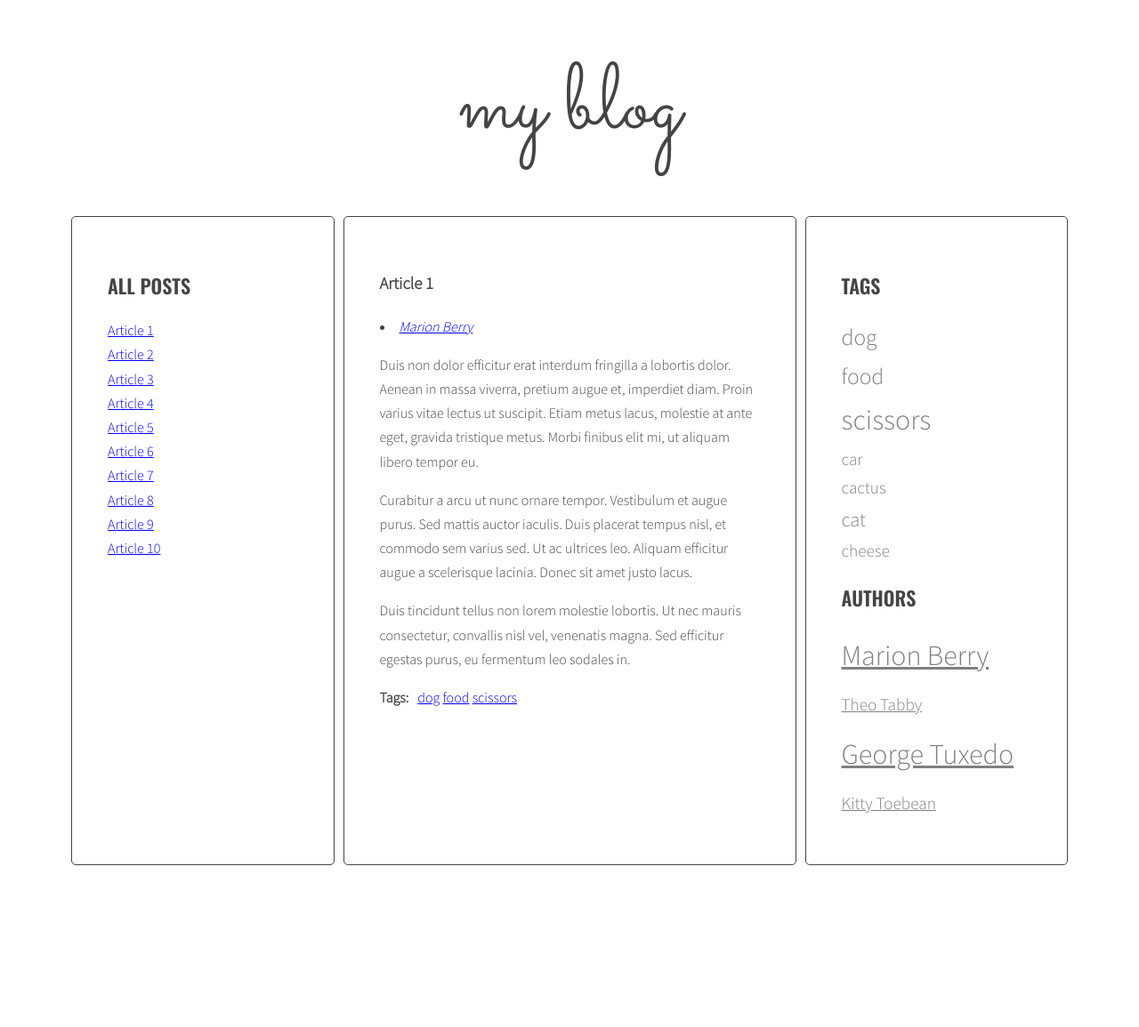
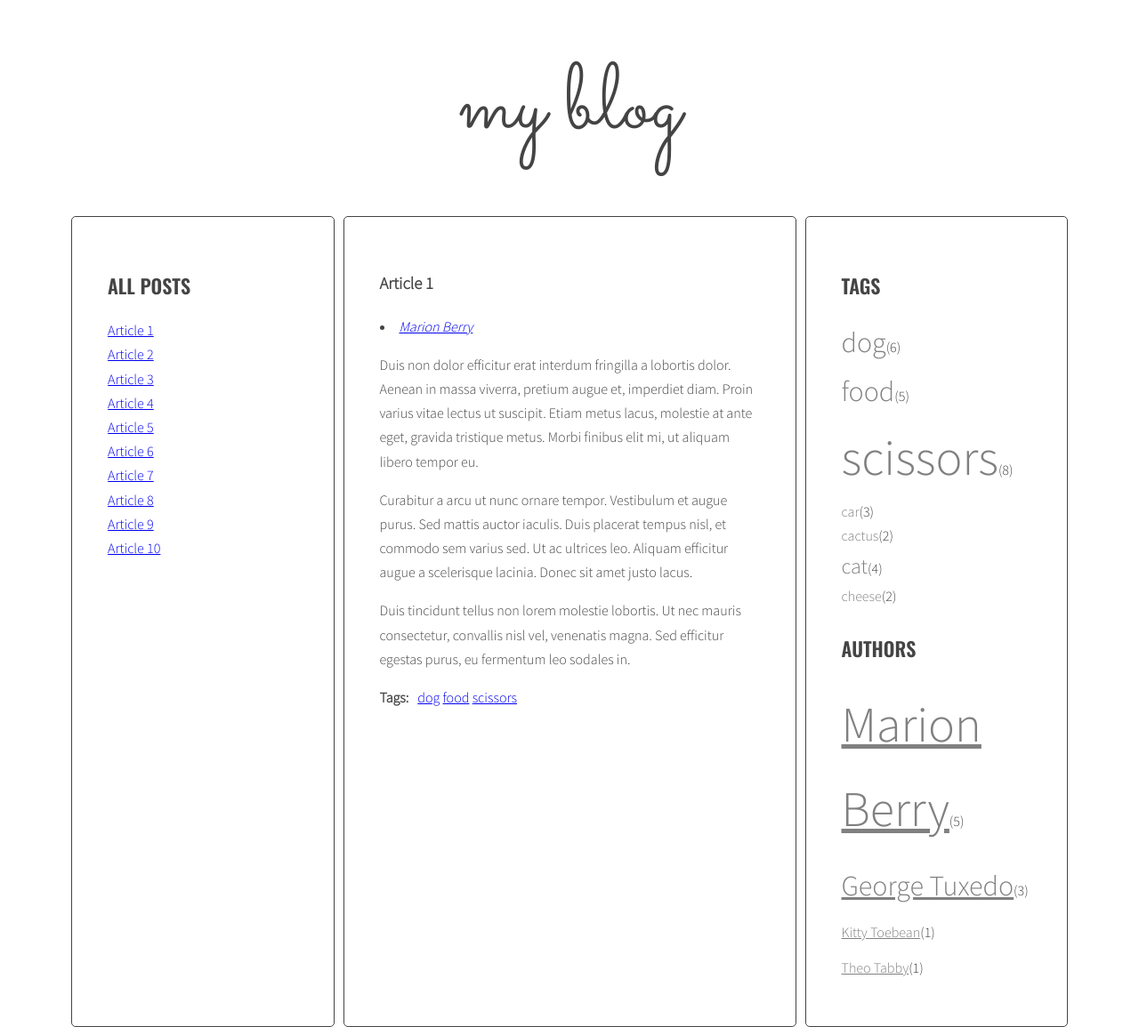
Before and after one commit to Danello92/project-template, a website: page index.html in a window 1280 px wide. Shown: the whole page at 89% size. Before the commit the page ends 973 px from the top, so only its background shows below. Drawn offline with nearby package versions, Linux system fonts and the light colour scheme.

Commit message:
fix code

```diff
--- a/index.html
+++ b/index.html
@@ -35,7 +35,7 @@
               <ul class="list list-horizontal"></ul>
             </div>
           </article>
-          <article class="post" id="article-2" data-tags="car scissors dog" data-author="Theo Tabby">
+          <article class="post" id="article-2" data-tags="car scissors dog" data-author="Marion Berry">
             <h3 class="post-title">Article 2</h3>
             <p class="post-author"></p>
             <div class="post-content">
@@ -50,7 +50,7 @@
               <ul class="list list-horizontal"></ul>
             </div>
           </article>
-          <article class="post" id="article-3" data-tags="scissors cactus car" data-author="George Tuxedo">
+          <article class="post" id="article-3" data-tags="scissors cactus car" data-author="Marion Berry">
             <h3 class="post-title">Article 3</h3>
             <p class="post-author"></p>
             <div class="post-content">
@@ -64,7 +64,7 @@
               <ul class="list list-horizontal"></ul>
             </div>
           </article>
-          <article class="post" id="article-4" data-tags="cat scissors dog" data-author="Kitty Toebean">
+          <article class="post" id="article-4" data-tags="cat scissors dog" data-author="George Tuxedo">
             <h3 class="post-title">Article 4</h3>
             <p class="post-author"></p>
             <div class="post-content">
--- a/js/script.js
+++ b/js/script.js
@@ -4,11 +4,9 @@
 //     console.log('links:', links);
 //   });
 // const links = document.querySelectorAll('.titles a');
-
 // for(let link of links){
 //   console.log(link);
 // }
-
 {
   const templates = {
     articleLink: Handlebars.compile(document.querySelector('#template-article-link').innerHTML),
@@ -34,7 +32,6 @@
     // console.log('Link was clicked!');
     /* [DONE]remove class 'active' from all article links  */
     const activeLinks = document.querySelectorAll('.titles a.active');
-
     for (let activeLink of activeLinks) {
       activeLink.classList.remove('active');
     }
@@ -61,7 +58,6 @@
     // console.log(titleList);
     /* for each article */
     const articles = document.querySelectorAll(opt.ArticleSelector + customSelector);
-
     // console.log(articles);
     for (let article of articles) {
       // /* get the article id */zmiena pętli for
@@ -88,7 +84,6 @@
     }
   };
   generateTitleLinks();
-
   const calculateTagsParams = function(tags) {
     const params = {
       max: 0,
@@ -106,12 +101,15 @@
     return params;
   };
   const calculateTagClass = function (count, params) {
-    const classNumber = Math.floor(((count - 2) / (params.max - 2)) * (opt.CloudClassCount - 1) + 1);
+    const normalizedCount = count - params.min;
+    const normalizedMax = params.max - params.min;
+    const percentage = normalizedCount / normalizedMax;
+    const classNumber = Math.floor( percentage * (opt.CloudClassCount - 1) + 1 );
+    // const classNumber = Math.floor(((count - 2) / (params.max - 2)) * (opt.CloudClassCount - 1) + 1);
+    // return opt.CloudClassPrefix + classNumber;
     return opt.CloudClassPrefix + classNumber;
   };
-
   const generateTags = function () {
-
     /* [NEW] create a new variable allTags with an empty object */
     // zmienna dodana na potrzeby generowania linków w sidebar
     let allTags = {};
@@ -160,7 +158,7 @@
     }
     /* [NEW] find list of tags in right column */
     const tagList = document.querySelector('.tags');
-    console.log(tagList);
+    // console.log(tagList);
     const tagsParams = calculateTagsParams(allTags);
     // console.log('tagsParams:', tagsParams);
     /* [NEW] create variable for all links HTML code */
@@ -169,9 +167,8 @@
     for (let tag in allTags) {
       // console.log(tag);
       /* [NEW] generate code of a link and add it to allTagsHTML */
-
-      const tagLinkHTML = '<li><a href="#tag-' + tag + '" class="' + calculateTagClass(allTags[tag], tagsParams) + '">' + tag +'</a></li>';
-      // console.log('tagLinkHTML:', tagLinkHTML);
+      const tagLinkHTML = '<li><a href="#tag-' + tag + '"class="' + calculateTagClass(allTags[tag], tagsParams) + '">' + tag +'</a>('+ allTags[tag]+')</li>';
+      console.log('tagLinkHTML:', tagLinkHTML);
       allTagsHTML += tagLinkHTML;
     }
     /* [NEW] END LOOP: for each tag in allTags: */
@@ -179,7 +176,6 @@
     tagList.innerHTML = allTagsHTML;
     // console.log(tagList);
   };
-
   generateTags();
   const tagClickHandler = function (event) {
     /* prevent default action for this event */
@@ -241,7 +237,6 @@
       let html = '';
       // console.log(html);
       /* generate HTML of the link */
-
       const linkHTMLData = {
         author: artAuthor,
         title: artAuthor,
@@ -260,27 +255,22 @@
       }
       /* insert HTML of all the links into the tags wrapper */
       authorWraper.insertAdjacentHTML('beforeend', html);
-      console.log(html);
+      // console.log(html);
       /* END LOOP: for every article: */
     }
     //łapanie classy tagów Autorów
     const authorListClass = document.querySelector('.authors');
-    console.log(authorListClass);
+    // console.log(authorListClass);
     // use funcition calculateTagsParams to Authors
     const tagAuthors = calculateTagsParams(allAuthor);
-    console.log('tagAuthors', tagAuthors);
-
+    // console.log('tagAuthors', tagAuthors);
     let allTagsAuthorHTML = '';
-
     for(let Author in allAuthor){
-
-      const authorLinkHTML = '<li><a href="#author-' + Author + '" class="' + calculateTagClass(allAuthor[Author], tagAuthors) + '">' + Author + '</a></li>';
-      // console.log(authorLinkHTML);
+      const authorLinkHTML = '<li><a href="#author-' + Author + '" class="' + calculateTagClass(allAuthor[Author], tagAuthors) + '">' + Author +'</a>('+ allAuthor[Author] + ')</li>';
+      console.log(authorLinkHTML);
       allTagsAuthorHTML += authorLinkHTML;
-
     }
     authorListClass.innerHTML = allTagsAuthorHTML;
-
   };
   generateAuthor();
   //funkcje addClickListenersToAuthors i authorClickHandler
@@ -306,14 +296,11 @@
     generateTitleLinks('[data-author="' + author + '"]');
   };
   const addClickListenersToAuthors = function () {
-
     /* find all links to tags */
     const allLinksToAuthor = document.querySelectorAll('a[href^="#author"]');
     /* START LOOP: for each link */
-    console.log(allLinksToAuthor);
     // console.log(allLinksToAuthor);
     for (let linkAutor of allLinksToAuthor) {
-
       // /* add tagClickHandler as event listener for that link *
       linkAutor.addEventListener('click', authorClickHandler);
     }
--- a/package.json
+++ b/package.json
@@ -9,7 +9,7 @@
     "init:files": "touch README.md index.html sass/style.scss js/script.js",
     "init:gitignore": "curl https://raw.githubusercontent.com/github/gitignore/master/Node.gitignore -o .gitignore",
     "test": "npm-run-all test:*",
-    "test:html": "html-validate *.html",
+    "test:html": "html-validate  *.html",
     "test:js": "eslint js/",
     "build": "npm-run-all build:* test",
     "build:sass": "node-sass --output-style compact -o css sass",
--- a/sass/style.scss
+++ b/sass/style.scss
@@ -14,32 +14,33 @@ $font-text: 'Source Sans Pro', sans-serif;
   display: inline-block;
 
 }
+.tags {
+  display: inline-block;
+  overflow: hidden;
+}
 .tags a:visited{
   color: black;
 }
-.tag-size-0:link{
+.tag-size-1:link{
   color: grey;
   font-size: 100%;
 }
-.tag-size-1:link{
-  color: grey;
-  font-size: 120%;
-}
 .tag-size-2:link{
   color: grey;
-  font-size: 140%;
+  font-size: 150%;
 }
 .tag-size-3:link{
   color: grey;
-  font-size: 160%;
+  font-size: 200%;
 }
 .tag-size-4:link{
   color: grey;
-  font-size: 180%;
+  font-size: 300%;
 }
 .tag-size-5:link {
   color: grey;
-  font-size: 200%;
+
+  font-size: 350%;
 }
 /* Global */
 
```
Also changed, not shown: css/style.css, sass/style.css, 3 other files.
